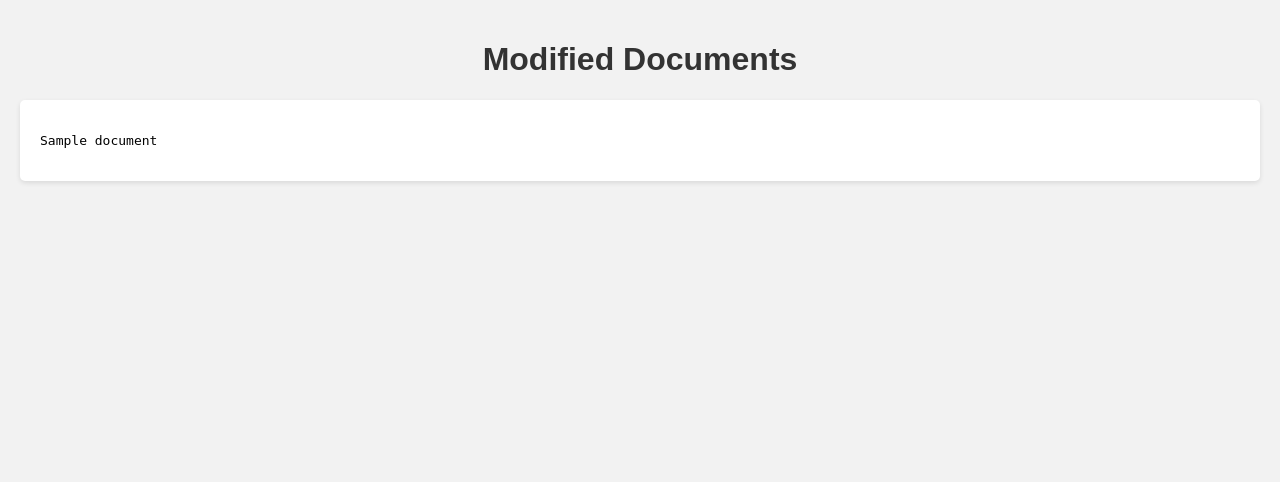
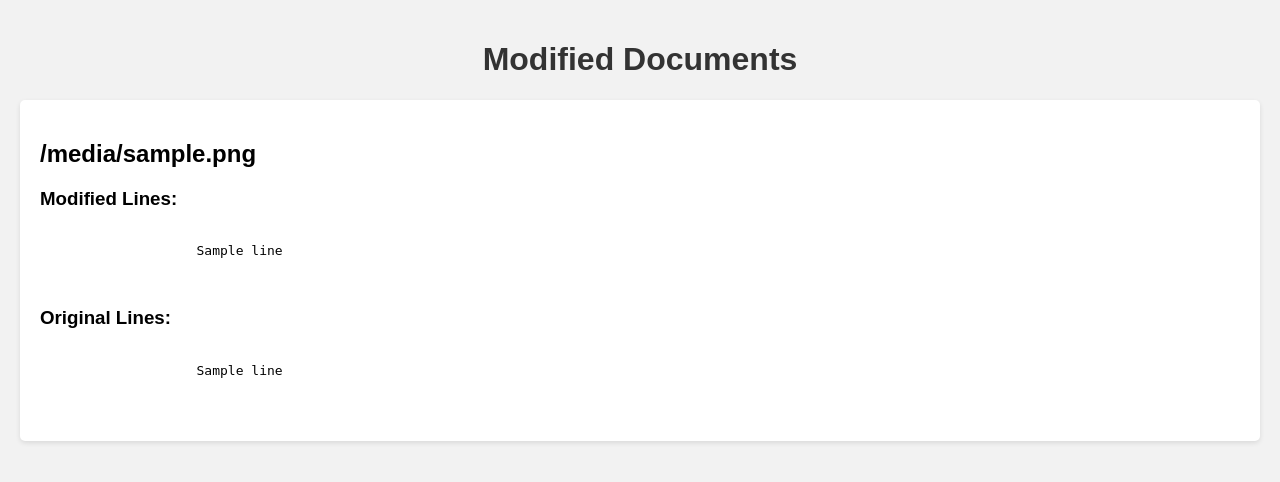
Before and after one commit to prathikh1998/PilesOfStonesGame, a Flask app: template templates/replace.html in a window 1280 px wide. Shown: the top 482 px of the page. Run offline with Flask 3, Linux system fonts and the light colour scheme; the template is opened without the code that fills it: most values are stand-ins (such as "Sample title", 1, 10 or a date in 2020).

Commit message:
Add files via upload

```diff
--- a/templates/replace.html
+++ b/templates/replace.html
@@ -30,9 +30,21 @@
 </head>
 <body>
     <h1>Modified Documents</h1>
-    {% for document in documents %}
+    {% for modified_document, original_lines, file_name in modified_documents %}
         <div class="document">
-            <pre>{{ document }}</pre>
+            <h2>{{ file_name }}</h2>
+            <h3>Modified Lines:</h3>
+            <pre>
+                {% for line in modified_document %}
+                    {{ line }}
+                {% endfor %}
+            </pre>
+            <h3>Original Lines:</h3>
+            <pre>
+                {% for line in original_lines %}
+                    {{ line }}
+                {% endfor %}
+            </pre>
         </div>
     {% endfor %}
 </body>
```
